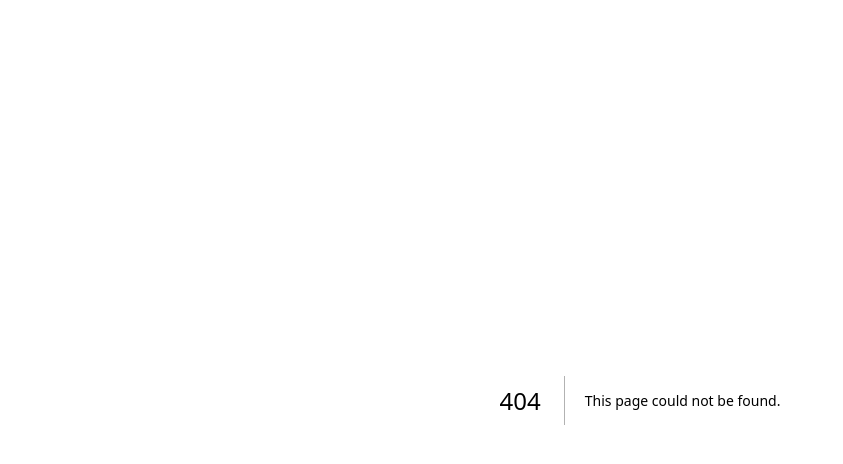
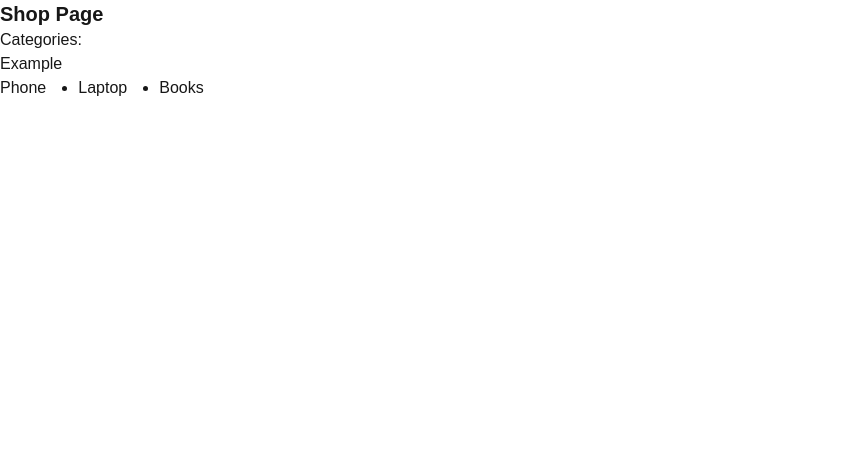
Before and after one commit to md-samrat/first-next-app, a Next.js app: page /shop in a window 1280 px wide. Before the commit this address had no page. Shown: the top 464 px of the page, without its empty margins (0-843 px from the left). Built offline with nearby package versions, Linux system fonts and the light colour scheme.

Commit message:
implement dynamic segment routes

```diff
--- /dev/null
+++ b/src/app/shop/[category]/[id]/page.tsx
@@ -0,0 +1,13 @@
+import React from 'react'
+
+async function DetailsPage({params}:{params:{id:string,category:string}}) {
+    const {id,category} = await params
+  return (
+    <div>
+        <h1>Product details</h1>
+        <p>category is : {category} <br /> id is : {id}</p>
+    </div>
+  )
+}
+
+export default DetailsPage
--- /dev/null
+++ b/src/app/shop/[category]/page.tsx
@@ -0,0 +1,10 @@
+import React from 'react'
+
+async function Category({params}:{params:{category:string}}) {
+    const {category} = await params
+  return (
+    <div>Category-{category}</div>
+  )
+}
+
+export default Category
--- /dev/null
+++ b/src/app/shop/page.tsx
@@ -0,0 +1,18 @@
+import React from 'react'
+
+function Shop() {
+  return (
+    <div>
+        <h1 className='text-xl font-semibold'>Shop Page</h1>
+        <p>Categories:</p>
+        <h3>Example</h3>
+        <ul className='flex items-center gap-8 list-disc'>
+            <li>Phone</li>
+            <li>Laptop</li>
+            <li>Books</li>
+        </ul>
+    </div>
+  )
+}
+
+export default Shop
```
